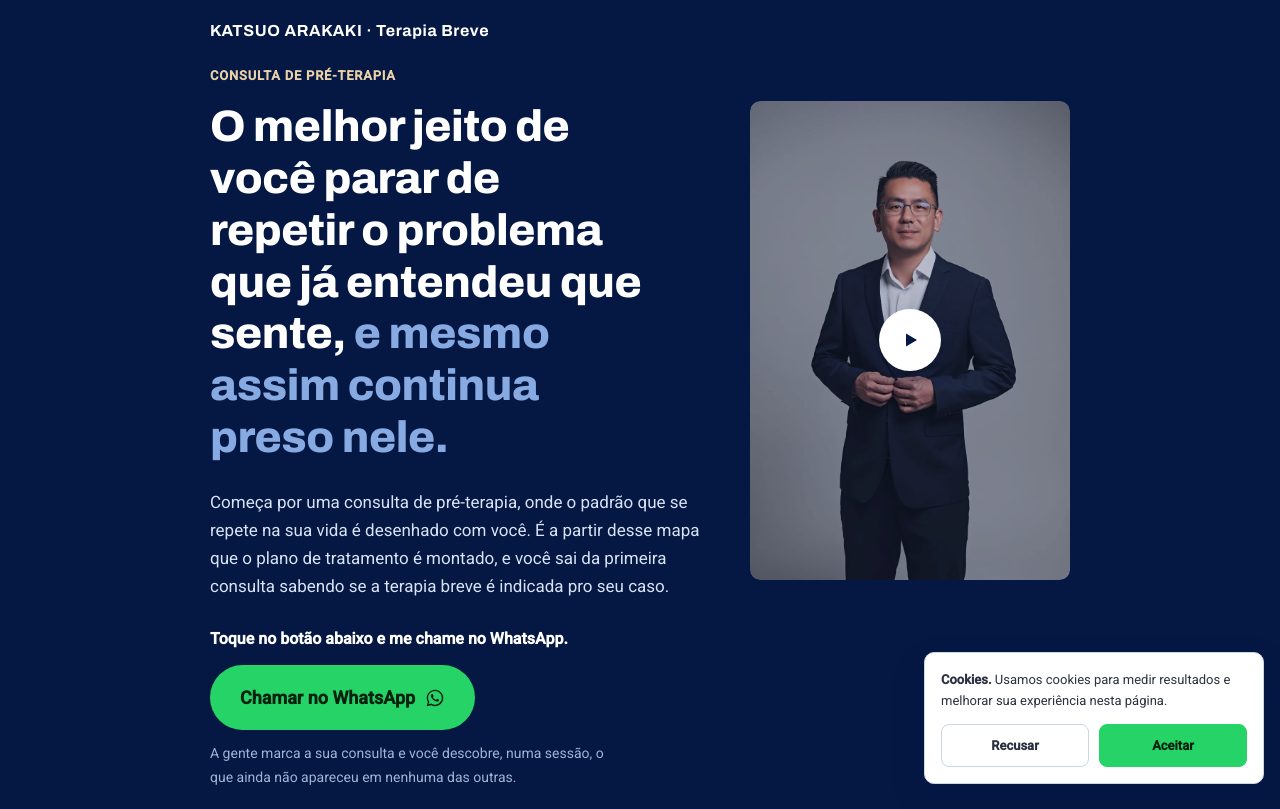
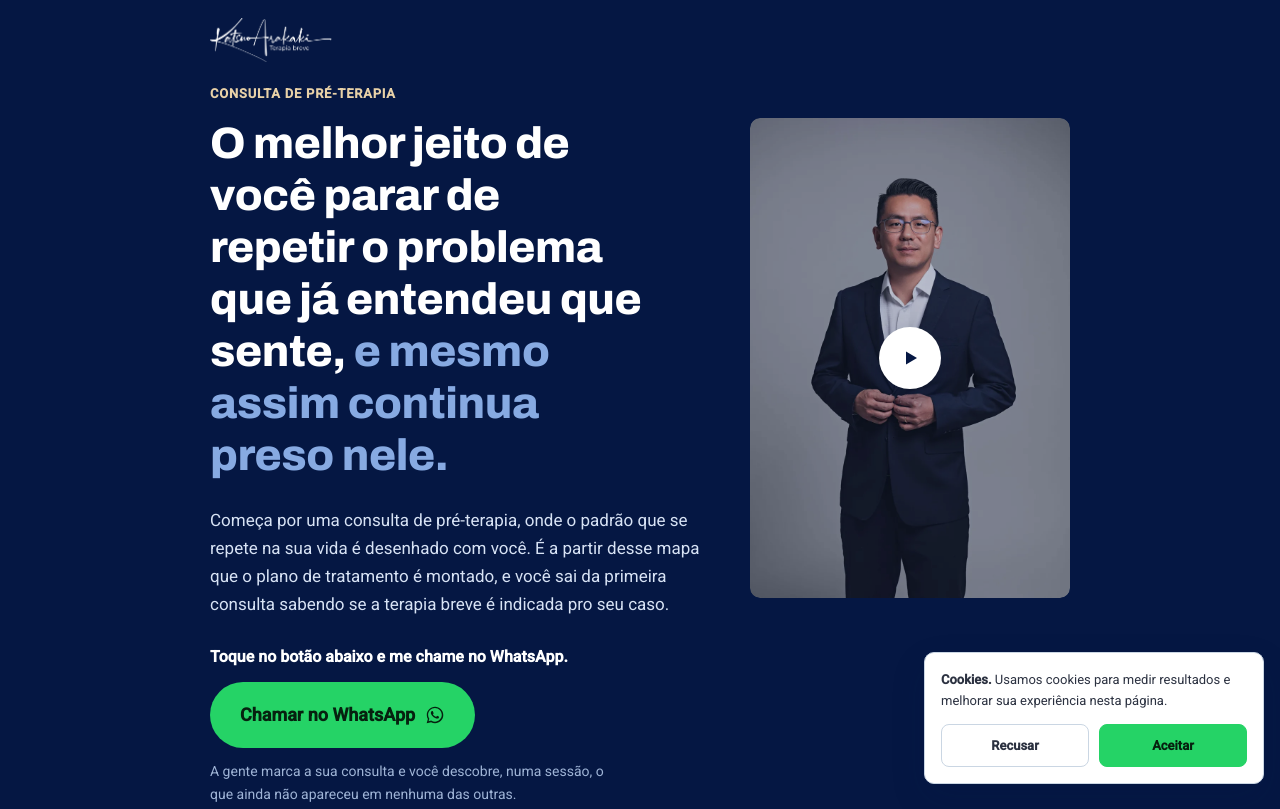
Before and after one commit to Devikison/lp-katsuo-arakaki-v2, a plain HTML site: page index.html in a window 1280 px wide. Shown: the top 809 px of the page. Drawn offline with Linux system fonts and the light colour scheme.

Commit message:
Adiciona a logo (assinatura Katsuo Arakaki) no topo do hero, no lugar do texto
Co-Authored-By: Claude Sonnet 5 <noreply@anthropic.com>

```diff
--- a/assets/css/style.css
+++ b/assets/css/style.css
@@ -68,6 +68,7 @@ button { font: inherit; color: inherit; background: none; border: 0; padding: 0;
   padding: 18px 0; color: var(--white); font-family: var(--font-title);
 }
 .topbar strong { font-weight: 700; letter-spacing: .04em; }
+.topbar__logo { height: 44px; width: auto; }
 
 /* ---------- Hero ---------- */
 .hero { background: var(--navy); color: var(--white); padding-bottom: 56px; }
--- a/index.html
+++ b/index.html
@@ -31,7 +31,7 @@
 <header id="hero" class="hero">
   <div class="container">
     <nav class="topbar">
-      <strong>KATSUO ARAKAKI · Terapia Breve</strong>
+      <img class="topbar__logo" src="assets/img/logo-katsuo-arakaki.png" alt="Katsuo Arakaki · Terapia Breve" width="252" height="89">
     </nav>
 
     <p class="hero__eyebrow">Consulta de pré-terapia</p>
```
Also changed, not shown: assets/img/logo-katsuo-arakaki.png (added).
